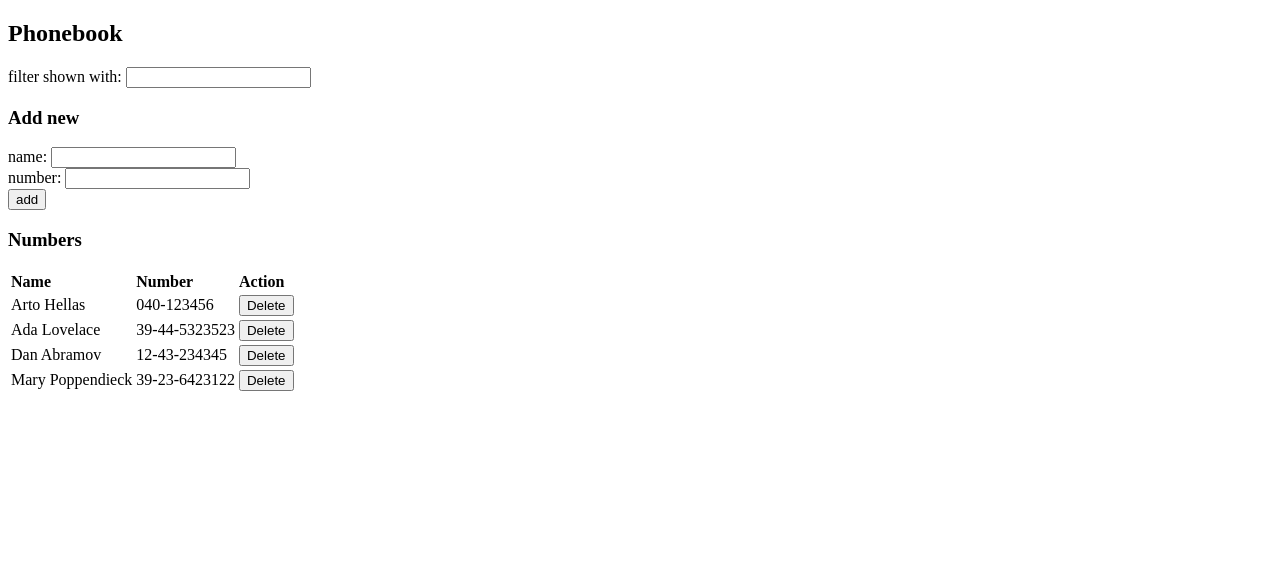
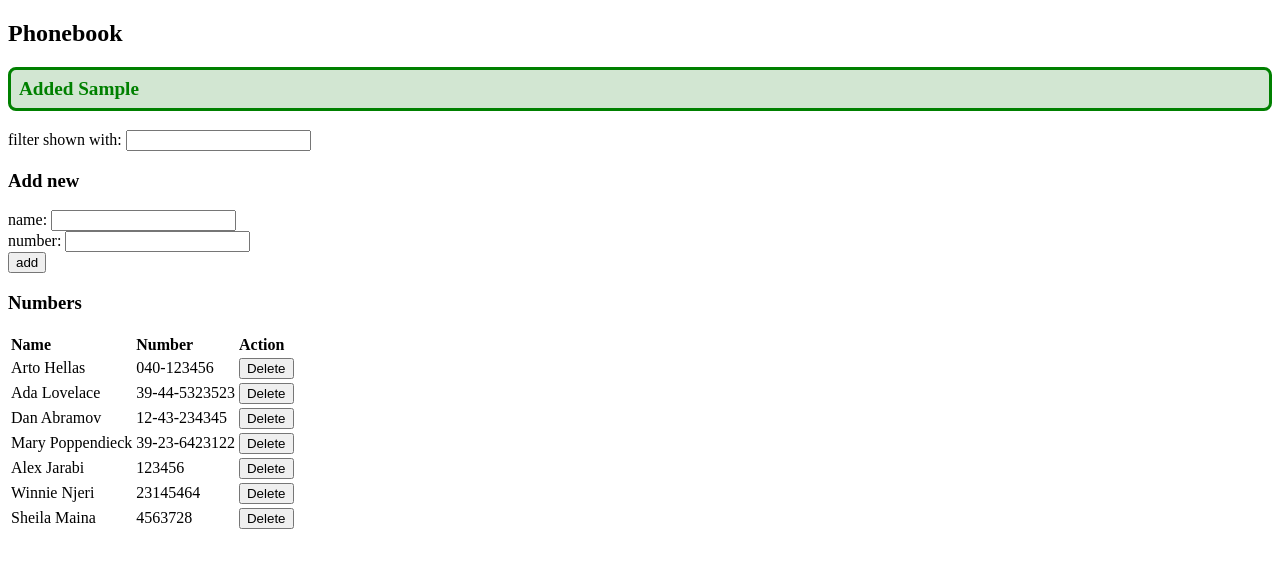
Before and after one commit to Jarabi/fullstack-open, a React (Vite) app in the folder part2/phonebook/: page / in a window 1280 px wide. Both pictures are taken after typing "Sample", "Sample" into the empty fields and a click on the button "add". Shown: the top 568 px of the page. Built offline with nearby package versions, Linux system fonts and the light colour scheme; no server answers; data requests are answered from the project's data file.

Commit message:
Add styling and notification feature

```diff
--- a/part2/phonebook/db.json
+++ b/part2/phonebook/db.json
@@ -19,6 +19,21 @@
       "name": "Mary Poppendieck",
       "number": "39-23-6423122",
       "id": "4"
+    },
+    {
+      "name": "Alex Jarabi",
+      "number": "123456",
+      "id": "74d0"
+    },
+    {
+      "id": "72e5",
+      "name": "Winnie Njeri",
+      "number": "23145464"
+    },
+    {
+      "id": "e952",
+      "name": "Sheila Maina",
+      "number": "4563728"
     }
   ]
 }
--- a/part2/phonebook/src/App.jsx
+++ b/part2/phonebook/src/App.jsx
@@ -2,15 +2,22 @@ import { useState, useEffect } from 'react';
 import Filter from './components/Filter';
 import Persons from './components/Persons';
 import PersonForm from './components/PersonForm';
+import Notification from './components/Notification';
 
 // Services
 import personServices from './services/persons';
+import notificationServices from './services/notifications';
 
 const App = () => {
     const [persons, setPersons] = useState([]);
     const [newName, setNewName] = useState('');
     const [newNumber, setNewNumber] = useState('');
     const [search, setSearch] = useState('');
+    const [notification, setNotification] = useState({
+        type: null,
+        text: null,
+    });
+    const notify = notificationServices.createNotifier(setNotification);
 
     useEffect(() => {
         personServices.getAll().then((data) => setPersons(data));
@@ -48,6 +55,7 @@ const App = () => {
                                 )
                             )
                         );
+                    notify(`Phone number for ${cleanedName} updated`);
                 }
             } else {
                 personServices
@@ -56,6 +64,7 @@ const App = () => {
                         number: newNumber,
                     })
                     .then((data) => setPersons(persons.concat(data)));
+                notify(`Added ${cleanedName}`);
             }
             setNewName('');
             setNewNumber('');
@@ -66,11 +75,19 @@ const App = () => {
         const confirmRemove = window.confirm(`Delete ${name}`);
 
         if (confirmRemove) {
-            personServices.remove(id).then((status) => {
-                if (status === 200) {
-                    setPersons(persons.filter((person) => person.id !== id));
-                }
-            });
+            try {
+                personServices.remove(id).then((status) => {
+                    if (status === 200) {
+                        setPersons(
+                            persons.filter((person) => person.id !== id)
+                        );
+                    }
+                });
+                notify(`${name} removed successfully`);
+            } catch (error) {
+                notify('An error occurred while removing user', 'error');
+                console.error(error);
+            }
         }
     };
 
@@ -81,6 +98,12 @@ const App = () => {
     return (
         <div>
             <h2>Phonebook</h2>
+            {notification.text && (
+                <Notification
+                    type={notification.type}
+                    text={notification.text}
+                />
+            )}
             <Filter value={search} setValue={setSearch} />
             <h3>Add new</h3>
             <PersonForm
--- /dev/null
+++ b/part2/phonebook/src/components/Notification.jsx
@@ -0,0 +1,5 @@
+const Notification = ({type, text}) => {
+    return <p className={`notification ${type}`}>{text}</p>
+}
+
+export default Notification
--- /dev/null
+++ b/part2/phonebook/src/index.css
@@ -0,0 +1,19 @@
+.notification {
+    font-size: 1.2rem;
+    font-weight: bold;
+    padding: 8px;
+    border: 3px solid gray;
+    border-radius: 8px;
+}
+
+.success {
+    color: green;
+    background-color: rgb(210, 230, 210);
+    border-color: green;
+}
+
+.error {
+    color: red;
+    background-color: rgb(250, 232, 232);
+    border-color: red;
+}
--- a/part2/phonebook/src/main.jsx
+++ b/part2/phonebook/src/main.jsx
@@ -1,5 +1,6 @@
 import ReactDOM from 'react-dom/client'
 
 import App from './App'
+import './index.css';
 
 ReactDOM.createRoot(document.getElementById('root')).render(<App />)
--- /dev/null
+++ b/part2/phonebook/src/services/notifications.js
@@ -0,0 +1,17 @@
+let timeoutId = null
+
+const createNotifier = (setNotification) => {
+    return (text, type = 'success', duration = 5000) => {
+        // clear previous timeout
+        if (timeoutId) clearTimeout(timeoutId)
+
+        setNotification({ type, text, });
+
+        timeoutId = setTimeout(() => {
+            setNotification({ type: null, text: null, });
+            timeoutId = null
+        }, duration);
+    }
+}
+
+export default {createNotifier}
```
Also changed, not shown: part2/phonebook/src/components/PersonForm.jsx (+2 -7 lines).
